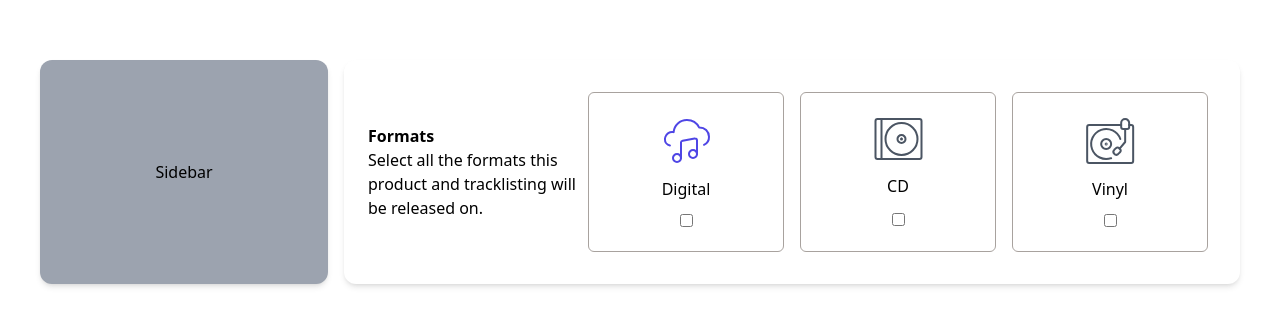
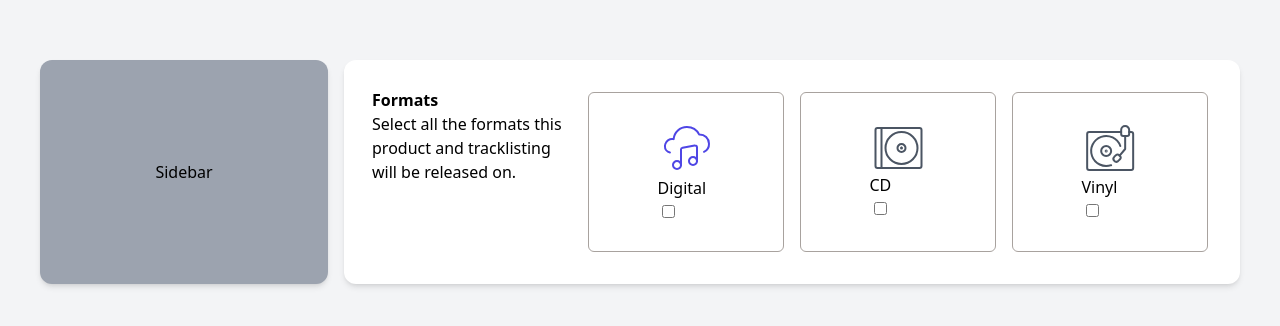
Before and after one commit to manziEric/music-app, a React (Create React App) app: page / in a window 1280 px wide. Shown: the part 228-554 px from the top of the page. Built offline with nearby package versions, Linux system fonts and the light colour scheme.

Commit message:
update: buttons to be clickable

```diff
--- a/src/App.tsx
+++ b/src/App.tsx
@@ -10,7 +10,7 @@ import iconsArray from 'utils/icons';
 
 function App() {
   return (
-    <div className="grid h-screen place-items-center">
+    <div className="grid h-screen place-items-center bg-gray-100">
       <div className="md:grid md:grid-cols-4 md:gap-4 mx-10">
         <Sidebar />
         <InputHandler>
@@ -21,10 +21,10 @@ function App() {
           />
           <div className="grid grid-cols-3 col-span-3 items-center ">
             {iconsArray.map(({ id, icon, text }) => (
-              <ButtonContainer key={id}>
+              <ButtonContainer key={id} id={`checkbox${id}`}>
                 <Logo logo={icon} altText="music logo" />
                 <h6>{text}</h6>
-                <Input name="button" />
+                <Input id={`checkbox${id}`} name="button" />
               </ButtonContainer>
             ))}
           </div>
--- a/src/components/Input/ButtonContainer.tsx
+++ b/src/components/Input/ButtonContainer.tsx
@@ -2,12 +2,28 @@ import { ReactNode } from 'react';
 
 interface ComponentsProps {
   children: ReactNode;
+  id: string;
 }
 
-function ButtonContainer({ children }: ComponentsProps) {
+type HandleButtonClick = (e: any) => void;
+
+function ButtonContainer({ id, children }: ComponentsProps): JSX.Element {
+  const handleButtonClick: HandleButtonClick = (e) => {
+    console.log(e.target.checked);
+  };
+
+  const handleKeyPress: HandleButtonClick = () => {
+    // console.log(e);
+  };
   return (
-    <div className="p-4 m-2 border min-w-40 h-40 border-stone-400 rounded-md grid place-items-center  cursor-pointer">
-      {children}
+    <div
+      className="p-4 m-2 border min-w-40 h-40 border-stone-400 rounded-md grid place-items-center cursor-pointer"
+      onClick={handleButtonClick}
+      onKeyPress={handleKeyPress}
+      role="button"
+      tabIndex={0}
+    >
+      <label htmlFor={id}>{children}</label>
     </div>
   );
 }
--- a/src/components/Input/Input.tsx
+++ b/src/components/Input/Input.tsx
@@ -1,9 +1,10 @@
 interface ComponentProps {
+  id: string;
   name: string;
 }
 
-function Input({ name }: ComponentProps): JSX.Element {
-  return <input type="checkbox" name={name} className="m-1" />;
+function Input({ id, name }: ComponentProps): JSX.Element {
+  return <input type="checkbox" id={id} name={name} className="m-1" />;
 }
 
 export default Input;
--- a/src/components/Input/InputHandler.tsx
+++ b/src/components/Input/InputHandler.tsx
@@ -11,7 +11,7 @@ function InputHandler({ children }: ComponentsProps): JSX.Element {
     <InputHandlerContext.Provider value={null}>
       <div
         className="p-6 h-auto bg-white rounded-xl shadow-md grid grid-cols-1 md:grid md:grid-cols-1 md:col-span-3
-        lg:grid lg:grid-cols-4 lg:col-span-3 items-center
+        lg:grid lg:grid-cols-4 lg:col-span-3
       "
       >
         {children}
--- a/src/components/Input/Logo.tsx
+++ b/src/components/Input/Logo.tsx
@@ -4,7 +4,7 @@ interface ComponentsProps {
 }
 
 function Logo({ logo, altText }: ComponentsProps) {
-  return <img src={logo} alt={altText} className="m-1" />;
+  return <img src={logo} alt={altText} className="m-1 cursor-pointer" />;
 }
 
 export default Logo;
--- a/src/components/Text/Text.tsx
+++ b/src/components/Text/Text.tsx
@@ -5,7 +5,7 @@ interface ComponentProps {
 
 function Text({ title, text }: ComponentProps) {
   return (
-    <div className="col-span-1">
+    <div className="col-span-1 p-1">
       <h2 className="font-bold">{title}</h2>
       <p>{text}</p>
     </div>
```
Also changed, not shown: 1 other file (tests, documents, lock files or other folders).
